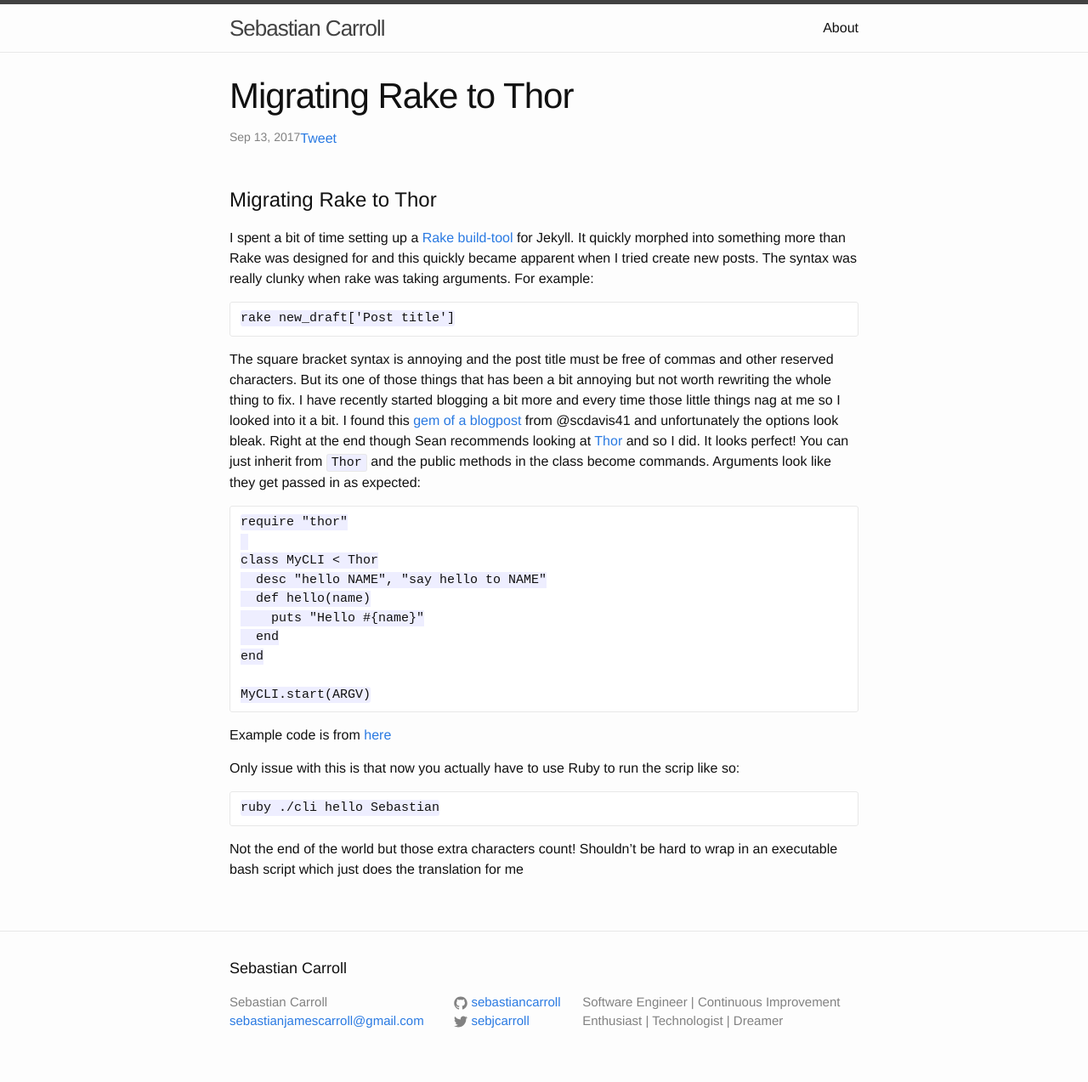
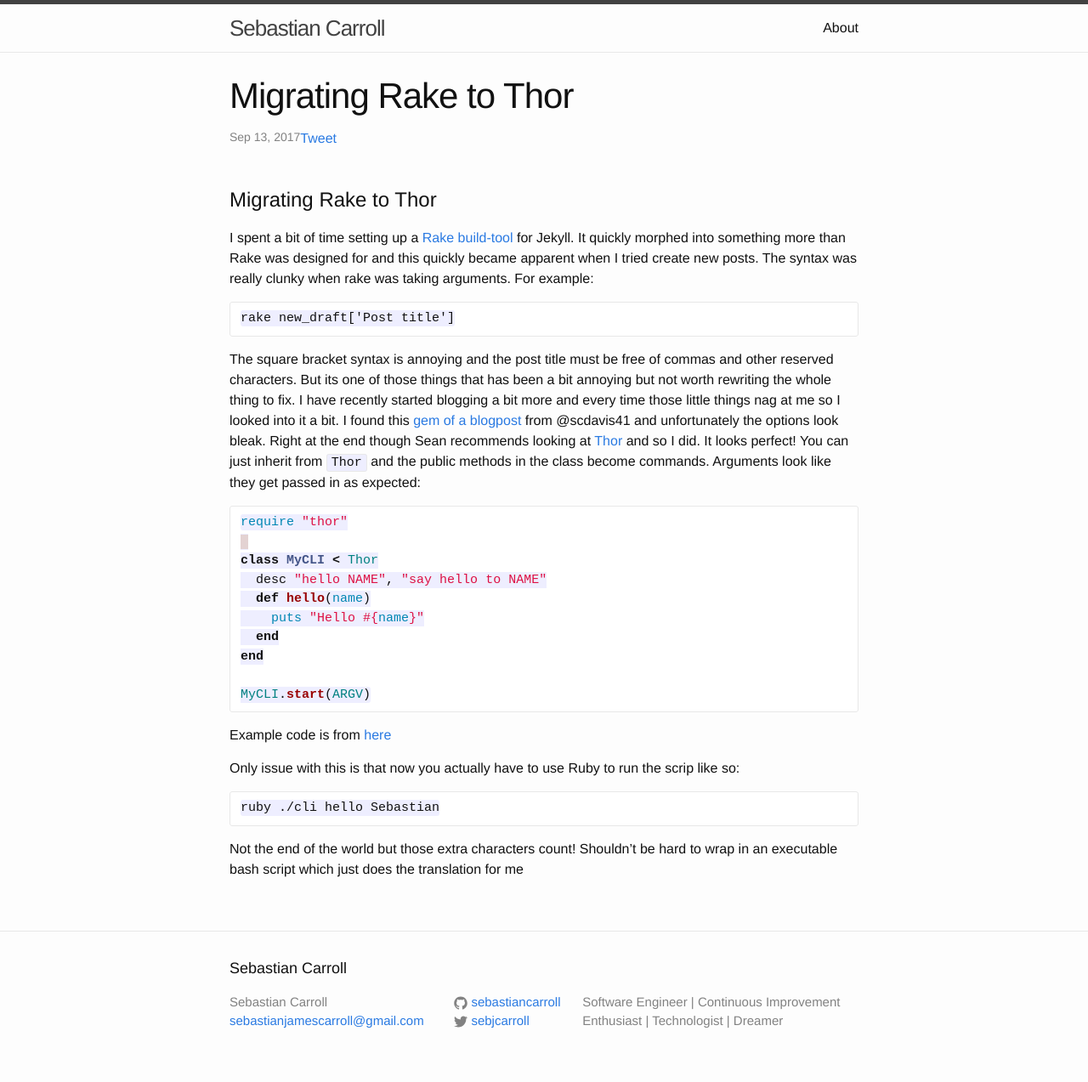
Before and after one commit to SebastianCarroll/sebastiancarroll.github.io, a Jekyll site: the page built from _posts/2017-09-13-migrating-rake-to-thor.md, in a window 1280 px wide. Shown: the whole page at 85% size. Built offline with Jekyll 4.4.1, drawn with Linux system fonts in a browser that asks for light colours; comment, search, counter and statistics services are not loaded.

````diff
--- a/_posts/2017-09-13-migrating-rake-to-thor.md
+++ b/_posts/2017-09-13-migrating-rake-to-thor.md
@@ -8,15 +8,15 @@ categories: rake thor ruby
 # Migrating Rake to Thor
 I spent a bit of time setting up a [Rake build-tool](https://github.com/SebastianCarroll/jekyll-rakefile) for Jekyll. It quickly morphed into something more than Rake was designed for and this quickly became apparent when I tried create new posts. The syntax was really clunky when rake was taking arguments. For example:
 
-```
+~~~
 rake new_draft['Post title']
-```
+~~~
 
 The square bracket syntax is annoying and the post title must be free of commas and other reserved characters.
 But its one of those things that has been a bit annoying but not worth rewriting the whole thing to fix.
 I have recently started blogging a bit more and every time those little things nag at me so I looked into it a bit. I found this [gem of a blogpost](http://cobwwweb.com/4-ways-to-pass-arguments-to-a-rake-task) from @scdavis41 and unfortunately the options look bleak. Right at the end though Sean recommends looking at [Thor](https://github.com/erikhuda/thor) and so I did. It looks perfect! You can just inherit from `Thor` and the public methods in the class become commands. Arguments look like they get passed in as expected:
 
-```
+~~~ ruby
 require "thor"
 
 class MyCLI < Thor
@@ -27,14 +27,14 @@ class MyCLI < Thor
 end
 
 MyCLI.start(ARGV)
-```
+~~~
 
 Example code is from [here](http://whatisthor.com/)
 
 Only issue with this is that now you actually have to use Ruby to run the scrip like so:
 
-```
+~~~
 ruby ./cli hello Sebastian
-```
+~~~
 
 Not the end of the world but those extra characters count! Shouldn't be hard to wrap in an executable bash script which just does the translation for me
````
